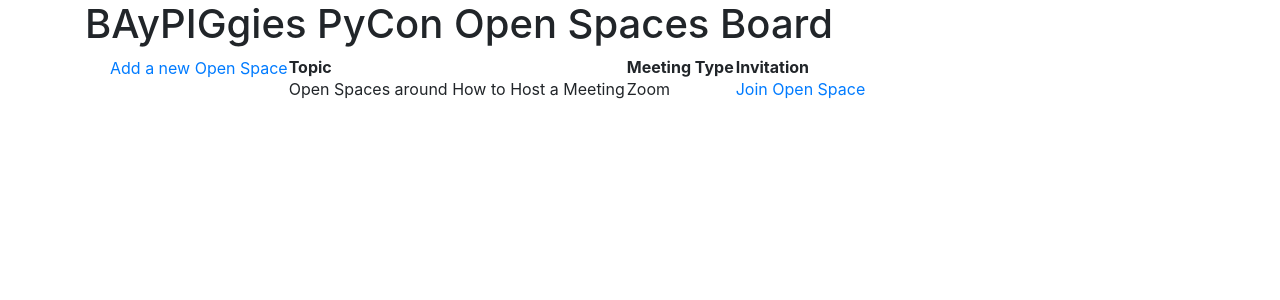
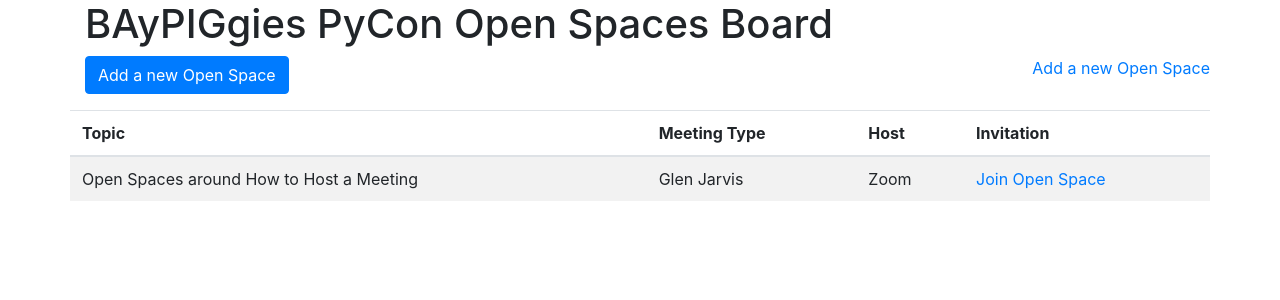
Before and after one commit to glenjarvis/pycon-video-voting, a Django app: page /open_spaces/ in a window 1280 px wide. Shown: the part 56-356 px from the top of the page. Run offline with Django 3.2, Linux system fonts and the light colour scheme; data comes from the database, SQL or seed files in the repository; some libraries are stand-ins or nearby versions.

Commit message:
Convert OpenSpaces to bootstrap4

```diff
--- a/open_spaces/templates/open_spaces/board.html
+++ b/open_spaces/templates/open_spaces/board.html
@@ -6,31 +6,45 @@
 {% block page_header %}BAyPIGgies PyCon Open Spaces Board{% endblock %}
 
 {% block content %}
-  <ul>
-    <td><A href="{% url 'new_open-space' %}">Add a new Open Space</a></td>
-  </ul>
+  <div class="container">
+  <div class="row">
+    <div class="col-sm">
+      <form action="{% url 'new_open-space' %}" method="GET">
+	{% csrf_token %}
+        <button type="submit" class="btn btn-primary">Add a new Open Space</button>
+      </form
+    </class>
+  </div>
+      <ul><a href="{% url 'new_open-space' %}">Add a new Open Space</a></ul>
 
-  <table>
-    <tr>
-      <th>Topic</th>
-      <th>Meeting Type</th>
-      <th>Invitation</th>
-    </tr>
-
+  <table class="table table-striped">
+    <thead>
+      <tr>
+        <th scope="col">Topic</th>
+        <th scope="col">Meeting Type</th>
+        <th scope="col">Host</th>
+        <th scope="col">Invitation</th>
+      </tr>
+    </thead>
+    <tbody>
     {% for open_space in open_spaces %}
     <tr>
       <td>
         {{ open_space.topic }}
       </td>
-
+      <td>
+        {{ open_space.host }}
+      </td>
       <td>
         {{ open_space.meeting_type }}
       </td>
-
       <td>
         <a href="{% url 'open-spaces-space' open_space.id %}">Join Open Space</a>
       </td>
     </tr>
     {% endfor %}
+    </tbody>
   </table>
+
+</div><!-- end container -->
 {% endblock %}
--- a/open_spaces/templates/open_spaces/space.html
+++ b/open_spaces/templates/open_spaces/space.html
@@ -10,7 +10,9 @@
     <tr>
       <td>
 	<pre>
-        {{ space.invitation}}
+	<samp>
+{{ space.invitation}}
+	</samp>
 	</pre>
       </td>
     </tr>
```
